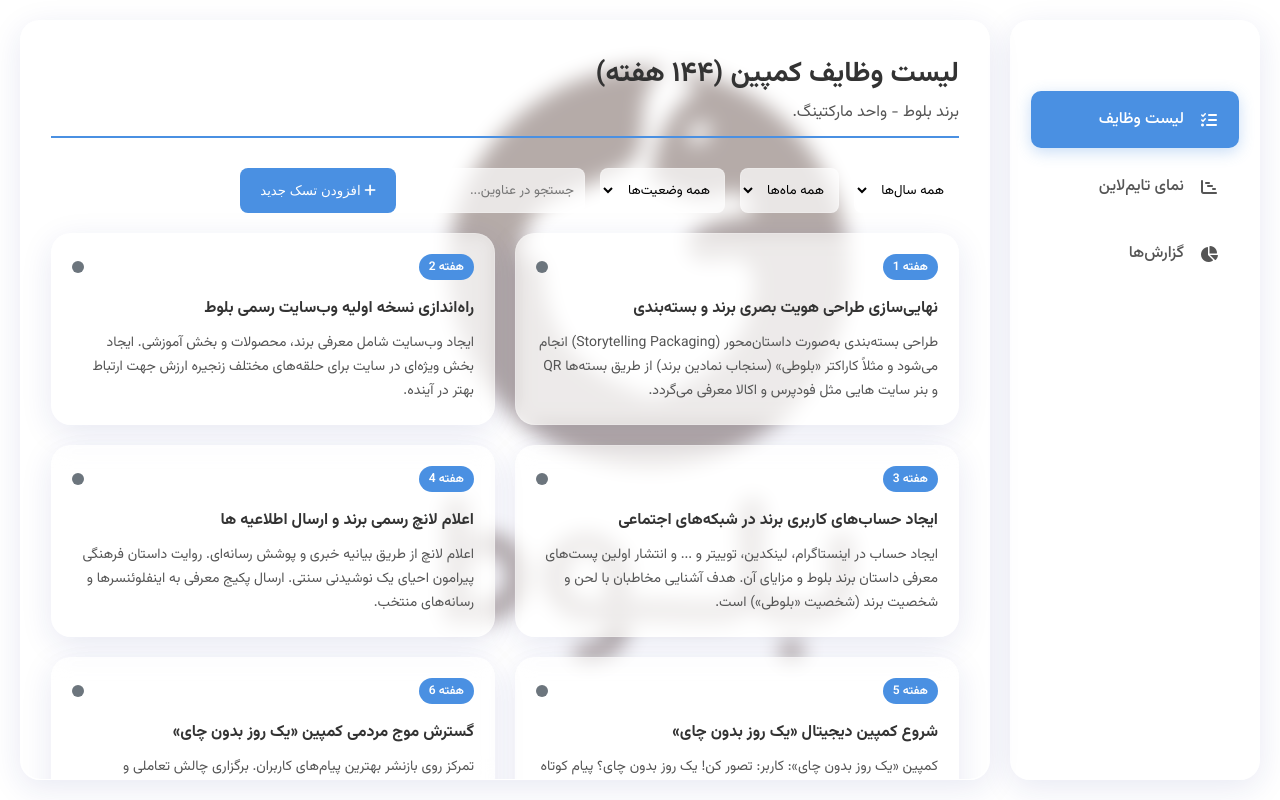
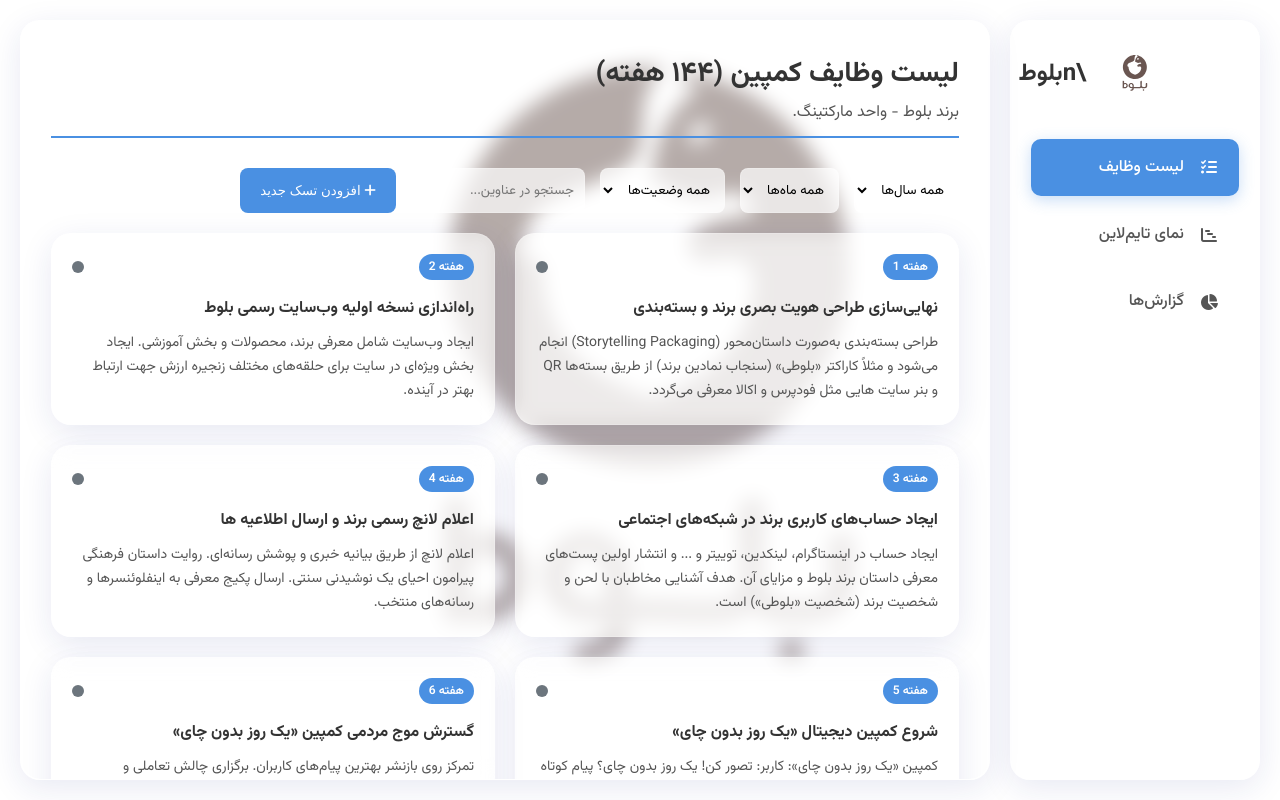
Before and after one commit to HATfood/campaign, a plain HTML site: page index.html in a window 1280 px wide. Drawn offline with nearby package versions, Linux system fonts and the light colour scheme.

Commit message:
Update index.html

```diff
--- a/index.html
+++ b/index.html
@@ -422,6 +422,7 @@
         <aside class="sidebar glass">
             <div class="brand-logo">
  			    <img src="logo.svg" alt="Brand Logo" />
+				<h1>\nبلوط</h1>
             </div>
             <nav class="nav">
                 <a href="#" class="nav-link active" data-view="todo"><i class="fa-solid fa-list-check"></i>لیست وظایف</a>
```
